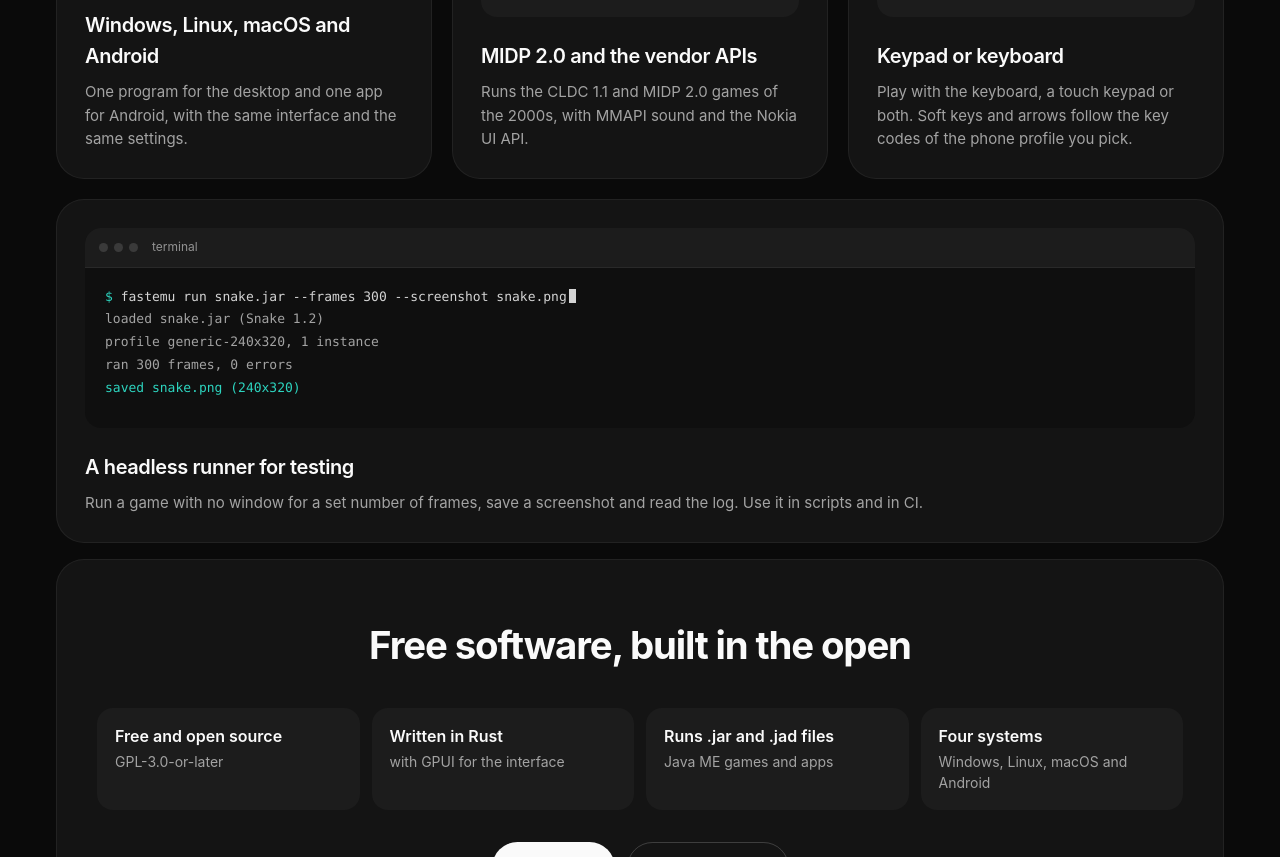
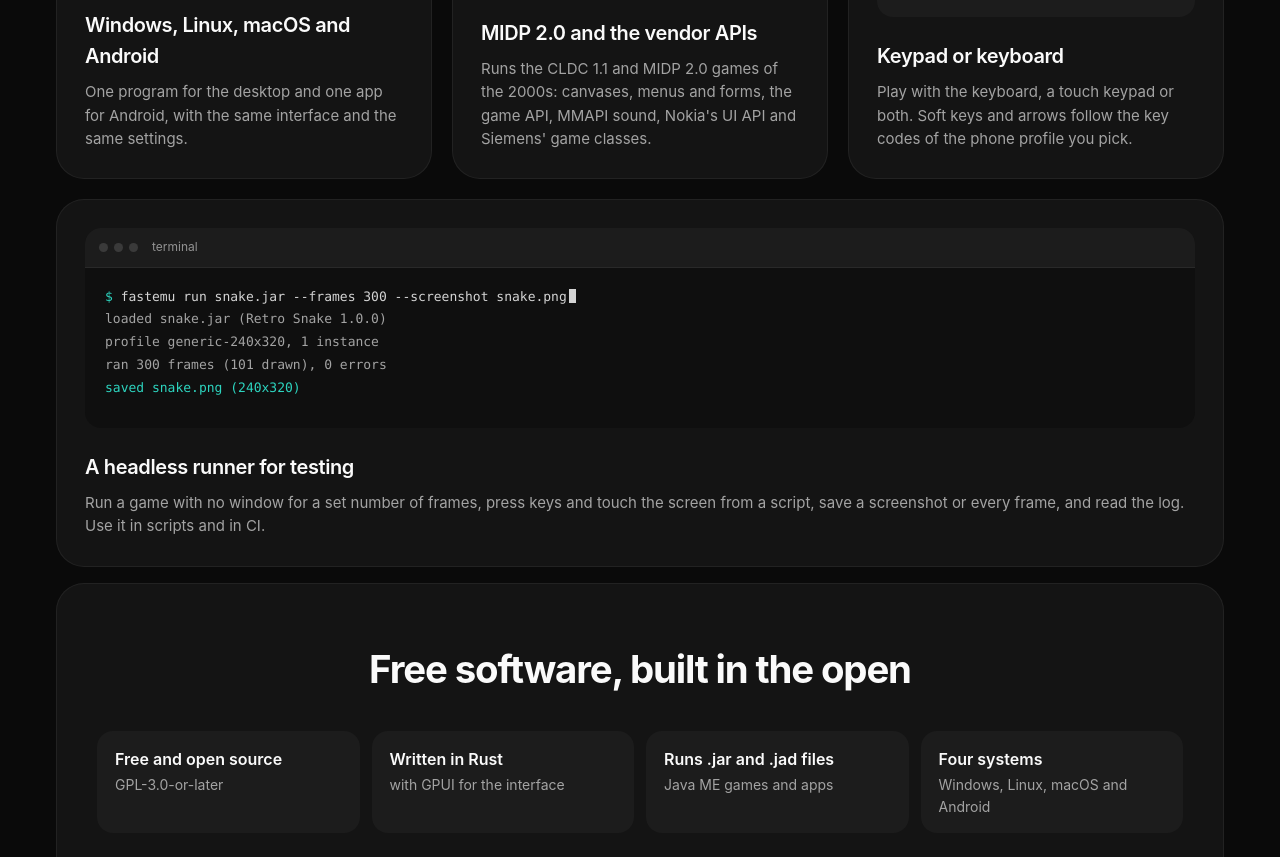
Before and after one commit to fzn0x/FastEmu, a website: page site/src/index.html in a window 1280 px wide. Shown: the part 1564-2421 px from the top of the page. Drawn offline with Linux system fonts and the light colour scheme; files whose address does not match are found by name.

Commit message:
fix(site): show the runner's real output and what games can use
The terminal card printed a summary the runner never prints: it says how
many frames the game drew, and its first line names the suite as the
manifest does. The lines now come from a run of Retro Snake. The API
card named only sound and the Nokia UI API, and the runner card left out
key scripts, touch steps and recording.

Part of #18

```diff
--- a/site/src/index.html
+++ b/site/src/index.html
@@ -110,7 +110,7 @@
       </ul>
     </div>
     <h2>MIDP 2.0 and the vendor APIs</h2>
-    <p>Runs the CLDC 1.1 and MIDP 2.0 games of the 2000s, with MMAPI sound and the Nokia UI API.</p>
+    <p>Runs the CLDC 1.1 and MIDP 2.0 games of the 2000s: canvases, menus and forms, the game API, MMAPI sound, Nokia's UI API and Siemens' game classes.</p>
   </article>
 
   <!-- 5. Keypad or keyboard -->
@@ -148,14 +148,14 @@
       <div class="term">
         <div class="chrome"><s></s><s></s><s></s><em>terminal</em></div>
         <pre class="tbody"><span class="prompt">$ </span><span class="cmd" id="cmd">fastemu run snake.jar --frames 300 --screenshot snake.png</span><span class="caret"></span>
-<span class="out"><span class="ol">loaded snake.jar (Snake 1.2)</span>
+<span class="out"><span class="ol">loaded snake.jar (Retro Snake 1.0.0)</span>
 <span class="ol">profile generic-240x320, 1 instance</span>
-<span class="ol">ran 300 frames, 0 errors</span>
+<span class="ol">ran 300 frames (101 drawn), 0 errors</span>
 <span class="ol ok">saved snake.png (240x320)</span></span></pre>
       </div>
     </div>
     <h2>A headless runner for testing</h2>
-    <p>Run a game with no window for a set number of frames, save a screenshot and read the log. Use it in scripts and in CI.</p>
+    <p>Run a game with no window for a set number of frames, press keys and touch the screen from a script, save a screenshot or every frame, and read the log. Use it in scripts and in CI.</p>
   </article>
 
 </section>
```
